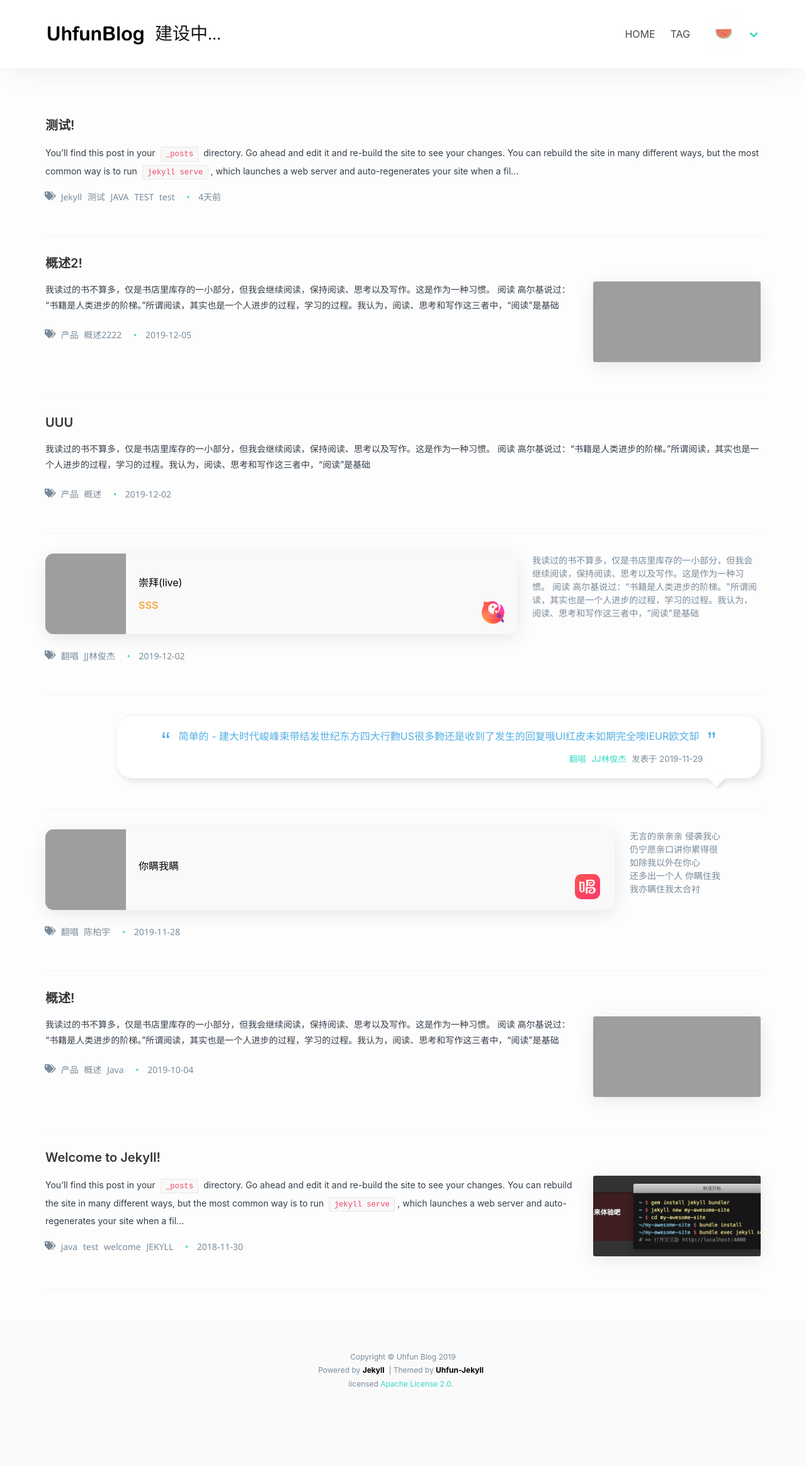
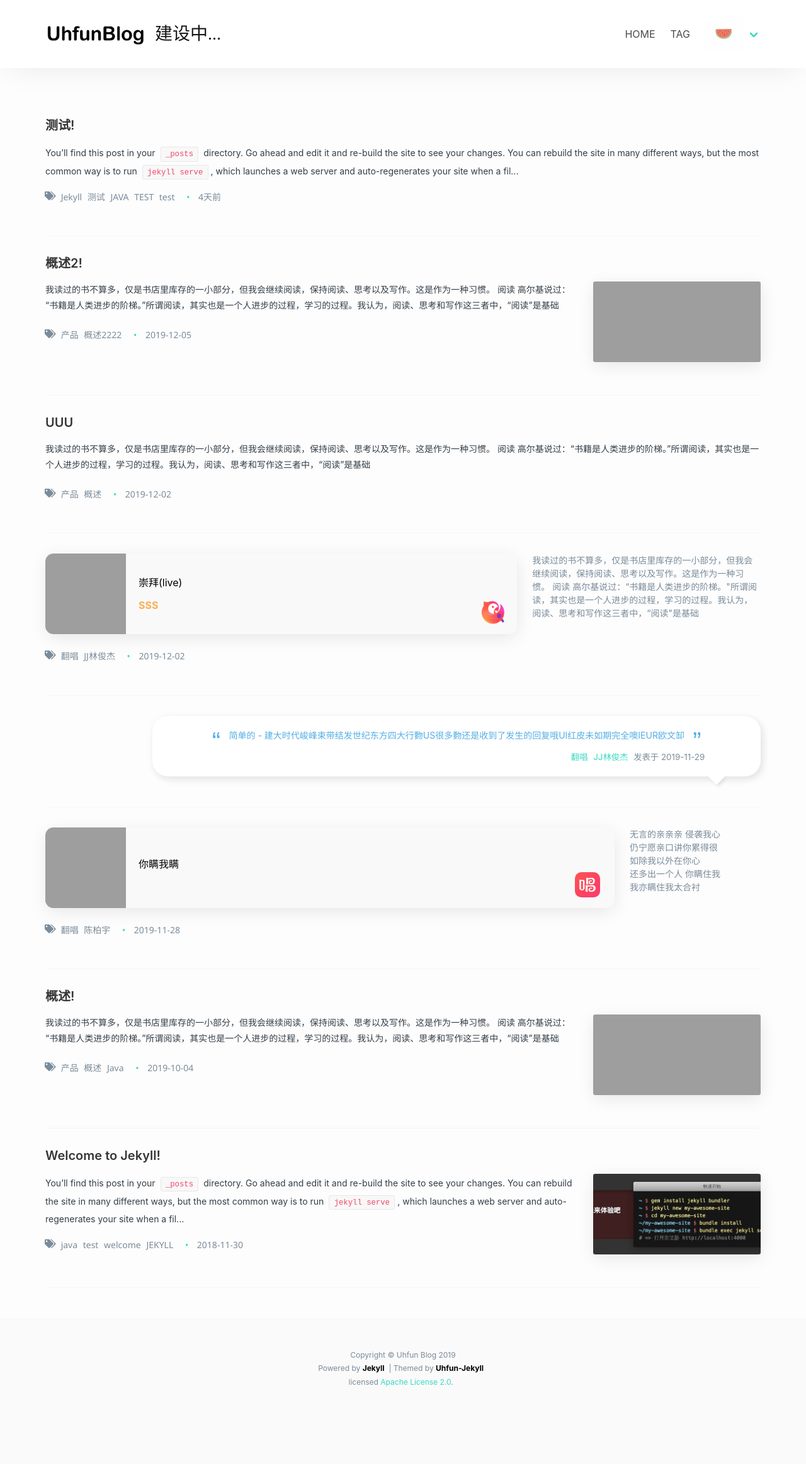
Before and after one commit to uhfun/Uhfun-Jekyll, a Jekyll site: the page built from index.html, in a window 1280 px wide. Shown: the whole page at 63% size. Built offline with Jekyll 4.4.1, drawn with Linux system fonts in a browser that asks for light colours; nearby versions of some CDN libraries; the list of posts is cut into pages by our own code; grey boxes are pictures that could not be loaded.

Commit message:
update css

```diff
--- a/_sass/uhfun/_layout.scss
+++ b/_sass/uhfun/_layout.scss
@@ -382,9 +382,10 @@
 // breif sketch
 .post_breif {
   padding-bottom: 1rem;
+
   .breif-content {
     position: relative;
-    width: 90%;
+    width: 85%;
     height: 80%;
     background: #fff;
     box-shadow: 3px 4px 12px #e2dfdf;
@@ -421,7 +422,9 @@
         }
       }
 
-      a {
+      .title-content {
+
+        font-size: .875rem !important;
         position: relative;
 
         .quote-left {
```
